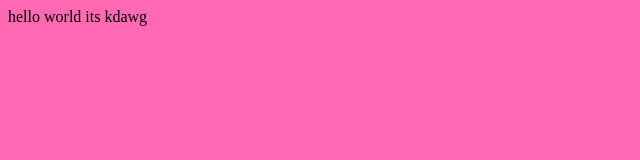
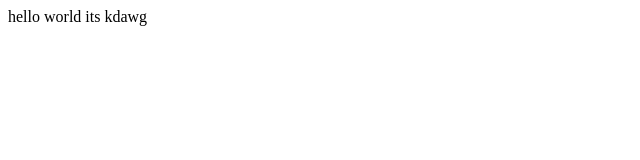
Before and after one commit to kas05175/katieschirrmacher, a plain HTML site: page index.html in a window 1280 px wide. Shown: the whole page, without its empty margins (0-640 px from the left). Drawn offline with Linux system fonts and the light colour scheme.

Commit message:
Update index.html

```diff
--- a/index.html
+++ b/index.html
@@ -2,7 +2,7 @@
   <head>
 <style>
 body {
-  background-color:hotpink;
+  background-color:hot pink;
   color:black ;
 }
   </style>
```
